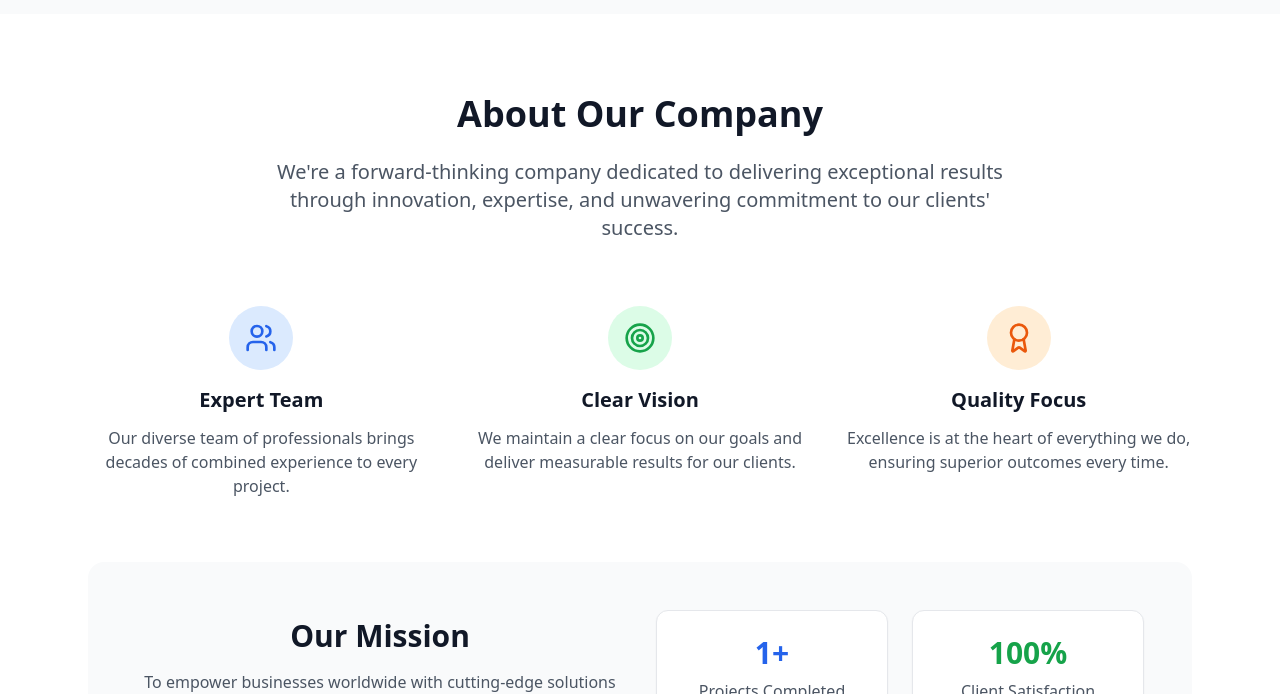
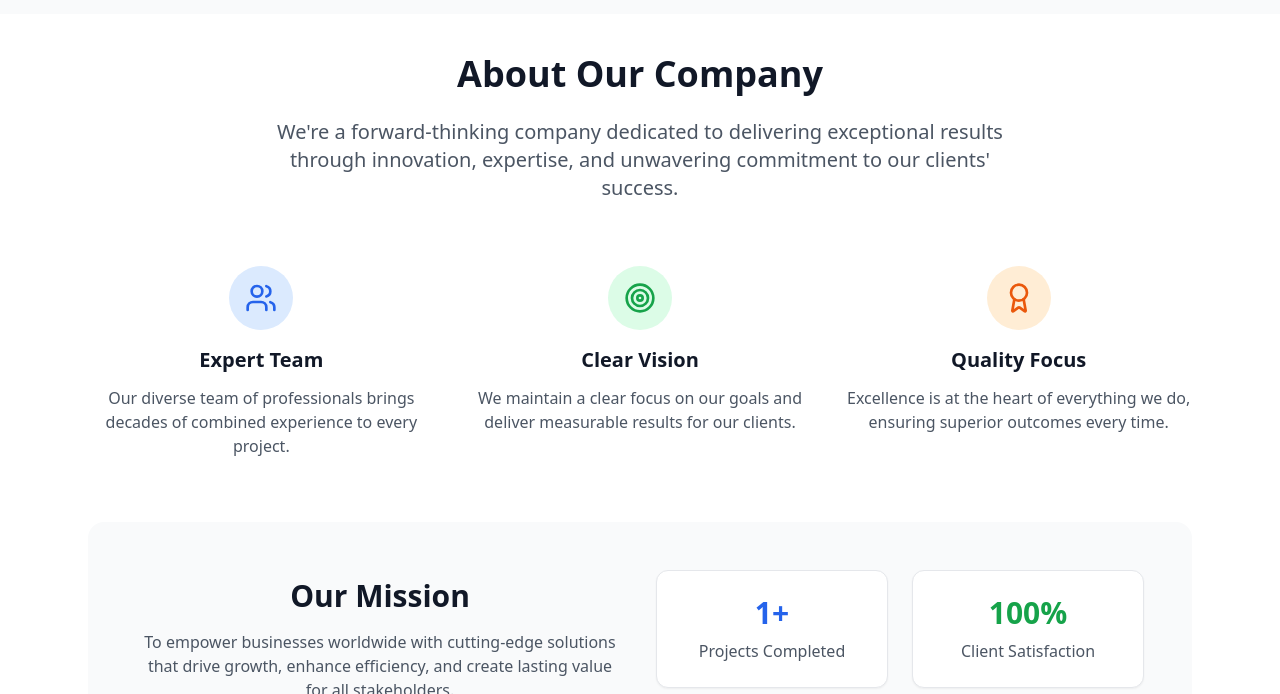
Before and after one commit to SankarSivam-Tech/gravitorix_website, a React (Create React App) app: page / in a window 1280 px wide. Shown: the part 786-1480 px from the top of the page. Built offline with nearby package versions, Linux system fonts and the light colour scheme; no server answers; a web font is replaced by a local one.

Commit message:
navbar btn bug fixed

```diff
--- a/src/Pages/About.js
+++ b/src/Pages/About.js
@@ -38,7 +38,7 @@ const AboutUs = () => {
   const containerRef = React.useRef(null);
 
   return (
-    <section className="bg-white py-20" ref={containerRef}>
+    <section className="bg-white py-10" ref={containerRef}>
       <div className="max-w-6xl mx-auto px-6">
         <div className="text-center mb-16">
           <h2 className="text-4xl font-bold text-gray-900 mb-6">
--- a/src/components/Navbar.js
+++ b/src/components/Navbar.js
@@ -44,7 +44,7 @@ const Navbar = () => {
   const scrollToSection = (sectionId) => {
     const element = document.getElementById(sectionId);
     if (element) {
-      const navbarOffset = 50;
+      const navbarOffset = 0;
       const y =
         element.getBoundingClientRect().top + window.pageYOffset - navbarOffset;
 
@@ -145,7 +145,7 @@ const Navbar = () => {
                     activeSection === link.id
                       ? "text-purple-600 bg-purple-50"
                       : ""
-                  }`}
+                  } ${visible ? "block" : "hidden"}`}
                 >
                   {link.label}
                 </button>
```
